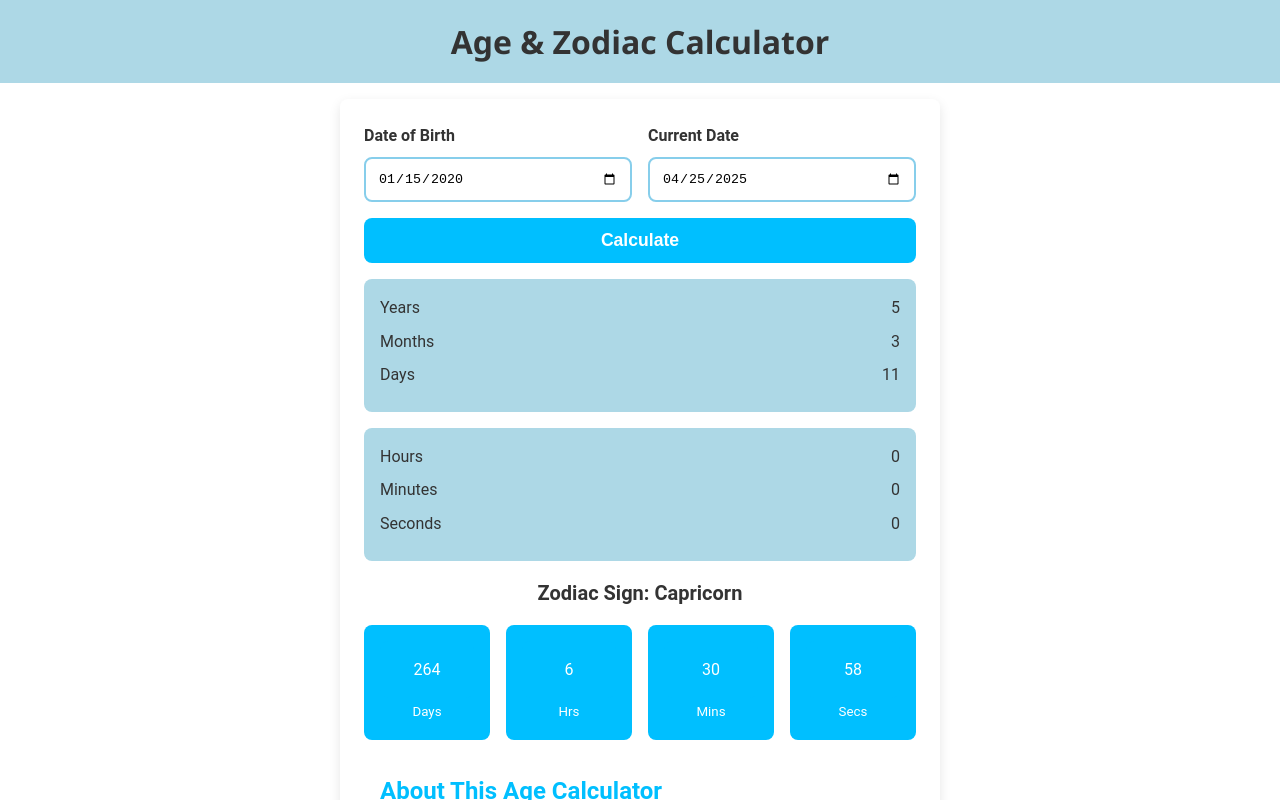
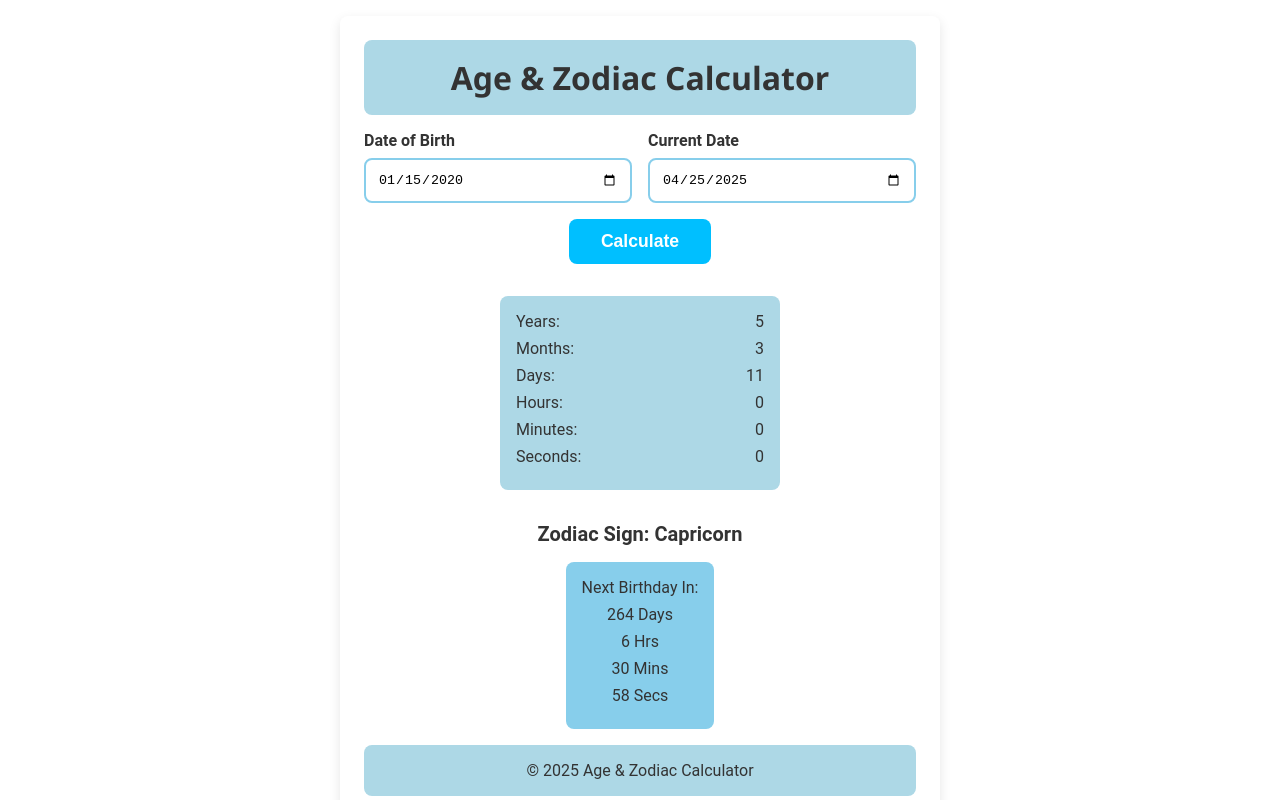
Before and after one commit to isamsays/agecalculator, a plain HTML site: page index.html in a window 1280 px wide. Both pictures are taken after typing "2020-01-15" into the empty fields and a click on the button "Calculate". Shown: the top 800 px of the page. Drawn offline with Linux system fonts and the light colour scheme.

Commit message:
Update index.html

```diff
--- a/index.html
+++ b/index.html
@@ -4,12 +4,10 @@
   <meta charset="UTF-8" />
   <meta name="viewport" content="width=device-width, initial-scale=1.0"/>
   <title>Instant Age & Zodiac Calculator - Precise Down to the Second</title>
-  <meta name="description" content="Calculate your exact age in years, months, days, hours, minutes, and seconds, discover your Zodiac sign, and count down to your next birthday" />
+  <meta name="description" content="Calculate your exact age in years, months, days, hours, minutes, and seconds, discover your Zodiac sign, and count down to your next birthday with our intuitive Age & Zodiac Calculator." />
+  <link rel="canonical" href="https://zodiacagecalculator.netlify.app" />
 
-   <link rel="canonical" href="https://zodiacagecalculator.netlify.app" />
   <meta name="keywords" content="age calculator, zodiac sign calculator, birthday countdown, precise age breakdown, date difference tool" />
-  <meta name="robots" content="index,follow">
-
    <meta name="google-site-verification" content="Px8AHEA-oHVmixsaxJ0Gtu8CewWDc4WpScreqvjohro" />
   <!-- Google tag (gtag.js) -->
 <script async src="https://www.googletagmanager.com/gtag/js?id=G-WHVZNYS75Q"></script>
@@ -20,12 +18,13 @@
 
   gtag('config', 'G-WHVZNYS75Q');
 </script>
+
   <style>
     :root {
-      --primary: #ADD8E6;   /* light blue */
-      --secondary: #87CEEB; /* sky blue */
-      --accent: #00BFFF;    /* deep sky blue */
-      --bg: #ffffff;        /* white background */
+      --primary: #ADD8E6;
+      --secondary: #87CEEB;
+      --accent: #00BFFF;
+      --bg: #ffffff;
       --dark: #333333;
       --light: #ffffff;
       --radius: 8px;
@@ -41,42 +40,44 @@
       background: var(--bg);
       color: var(--dark);
       display: flex;
-      flex-direction: column;
+      justify-content: center;
+      align-items: center;
+      padding: var(--gap);
       min-height: 100vh;
-      line-height: 1.6;
+    }
+    .container {
+      width: 100%;
+      max-width: var(--max-width);
+      background: var(--light);
+      border-radius: var(--radius);
+      box-shadow: 0 4px 12px rgba(0,0,0,0.1);
+      padding: calc(var(--gap) * 1.5);
     }
     header, footer {
       background: var(--primary);
       color: var(--dark);
       text-align: center;
       padding: var(--gap);
+      border-radius: var(--radius);
+      margin-bottom: var(--gap);
     }
     header h1 { font-family: var(--font-heading); font-size: 2rem; }
-    .container {
-      max-width: var(--max-width);
-      margin: var(--gap) auto;
-      padding: calc(var(--gap) * 1.5);
-      background: var(--light);
-      border-radius: var(--radius);
-      box-shadow: 0 4px 12px rgba(0,0,0,0.1);
-    }
     .form-row {
       display: grid;
       grid-template-columns: 1fr;
       gap: var(--gap);
+      margin-bottom: var(--gap);
     }
     @media(min-width: 600px) {
       .form-row { grid-template-columns: 1fr 1fr; }
     }
-    .form-group {
-      display: flex;
-      flex-direction: column;
-    }
     .form-group label {
+      display: block;
       margin-bottom: 0.5rem;
       font-weight: 600;
     }
     .form-group input[type="date"] {
+      width: 100%;
       padding: 0.75rem;
       border: 2px solid var(--secondary);
       border-radius: var(--radius);
@@ -87,10 +88,10 @@
       outline: none;
       box-shadow: 0 0 0 3px rgba(0,191,255,0.3);
     }
-    button {
-      margin-top: var(--gap);
-      width: 100%;
-      padding: 0.75rem;
+    #calcBtn {
+      display: block;
+      margin: 0 auto;
+      padding: 0.75rem 2rem;
       background: var(--accent);
       color: var(--light);
       border: none;
@@ -100,13 +101,20 @@
       cursor: pointer;
       transition: background var(--transition);
     }
-    button:hover { background: var(--secondary); }
+    #calcBtn:hover { background: var(--secondary); }
+    #resultsWrap {
+      text-align: center;
+      margin-top: var(--gap);
+    }
     .results {
-      margin-top: var(--gap);
+      display: inline-block;
       background: var(--primary);
       padding: var(--gap);
       border-radius: var(--radius);
       color: var(--dark);
+      margin: var(--gap) auto;
+      min-width: 280px;
+      text-align: left;
     }
     .results div {
       display: flex;
@@ -115,56 +123,24 @@
     }
     .zodiac {
       margin-top: var(--gap);
-      text-align: center;
       font-size: 1.25rem;
       font-weight: 600;
     }
     .countdown {
-      margin-top: var(--gap);
-      display: grid;
-      grid-template-columns: repeat(auto-fit, minmax(80px, 1fr));
-      gap: var(--gap);
-      text-align: center;
-    }
-    .countdown div {
-      background: var(--accent);
-      color: var(--light);
+      display: inline-block;
+      margin: var(--gap) auto;
       padding: var(--gap);
+      background: var(--secondary);
       border-radius: var(--radius);
     }
-    .content {
-      margin-top: var(--gap);
-      background: var(--light);
-      padding: var(--gap);
-      border-radius: var(--radius);
-    }
-    .content h2, .content h3 {
-      color: var(--accent);
-      margin-bottom: 0.5rem;
-    }
-    .content p, .content ul, .content ol {
-      margin-bottom: var(--gap);
-    }
-    .faq-item { margin-bottom: var(--gap); }
-    .faq-item h4 {
-      background: var(--secondary);
-      padding: 0.5rem;
-      border-radius: var(--radius);
-      cursor: pointer;
-    }
-    .faq-item p {
-      display: none;
-      padding: 0.5rem;
-      border-left: 4px solid var(--accent);
-      margin-top: 0.25rem;
-    }
+    .countdown div { margin-bottom: 0.5rem; }
   </style>
 </head>
 <body>
+  <div class="container">
     <header>
       <h1>Age & Zodiac Calculator</h1>
     </header>
-  <main class="container">
     <div class="form-row">
       <div class="form-group">
         <label for="dob">Date of Birth</label>
@@ -176,79 +152,33 @@
       </div>
     </div>
     <button id="calcBtn">Calculate</button>
-
-    <section id="resultsWrap" style="display:none;">
-      <div class="results">
-        <div><span>Years</span><span id="yrs">0</span></div>
-        <div><span>Months</span><span id="mos">0</span></div>
-        <div><span>Days</span><span id="dys">0</span></div>
-      </div>
-      <div class="results">
-        <div><span>Hours</span><span id="hrs">0</span></div>
-        <div><span>Minutes</span><span id="mins">0</span></div>
-        <div><span>Seconds</span><span id="secs">0</span></div>
+    <div id="resultsWrap" style="display:none;">
+      <div class="results" id="ageResults">
+        <div><span>Years:</span><span id="yrs">0</span></div>
+        <div><span>Months:</span><span id="mos">0</span></div>
+        <div><span>Days:</span><span id="dys">0</span></div>
+        <div><span>Hours:</span><span id="hrs">0</span></div>
+        <div><span>Minutes:</span><span id="mins">0</span></div>
+        <div><span>Seconds:</span><span id="secs">0</span></div>
       </div>
       <div class="zodiac">Zodiac Sign: <span id="zodiacSign">—</span></div>
-      <div class="countdown" id="birthdayCountdown" style="display:none;">
-        <div><div id="bdDays">0</div><small>Days</small></div>
-        <div><div id="bdHrs">0</div><small>Hrs</small></div>
-        <div><div id="bdMins">0</div><small>Mins</small></div>
-        <div><div id="bdSecs">0</div><small>Secs</small></div>
-      </div>
-    </section>
-
-    <div class="content">
-      <h2>About This Age Calculator</h2>
-      <p>This tool calculates your age with precision, breaking down into years, months, days, hours, minutes, and seconds based on your selected dates.</p>
-      <h3>Key Benefits</h3>
-      <ul>
-        <li><strong>Accurate:</strong> Uses exact date math for precise results.</li>
-        <li><strong>Informative:</strong> Displays zodiac sign and countdown to next birthday.</li>
-        <li><strong>Engaging:</strong> Interactive UI provides instant feedback.</li>
-      </ul>
-      <h3>Use Cases</h3>
-      <p>Great for planning milestone celebrations, understanding age dynamics for legal or health reasons, and satisfying curious minds with a countdown to upcoming birthdays.</p>
-      <h3>Tips for Best Results</h3>
-      <ol>
-        <li>Ensure device date/time is accurate.</li>
-        <li>Use the optional current date field to simulate future age.</li>
-        <li>Refresh the page to reset all fields and countdown.</li>
-      </ol>
-
-      <h2>Frequently Asked Questions</h2>
-      <div class="faq-item">
-        <h4>How accurate is this calculator?</h4>
-        <p>It calculates down to the second based on your device's clock.</p>
-      </div>
-      <div class="faq-item">
-        <h4>Can I use a future date?</h4>
-        <p>Yes, pick any date to see your age at that time.</p>
-      </div>
-      <div class="faq-item">
-        <h4>Why do months vary?</h4>
-        <p>Different months have 28–31 days, so the breakdown adapts accordingly.</p>
+      <div class="countdown" id="birthdayCountdown">
+        <div>Next Birthday In:</div>
+        <div><span id="bdDays">0</span> Days</div>
+        <div><span id="bdHrs">0</span> Hrs</div>
+        <div><span id="bdMins">0</span> Mins</div>
+        <div><span id="bdSecs">0</span> Secs</div>
       </div>
     </div>
-  </main>
     <footer>
-    <p>&copy; <span id="year"></span> Age & Zodiac Calculator</p>
+      &copy; <span id="year"></span> Age & Zodiac Calculator
     </footer>
+  </div>
   <script>
-    // Set default date
-    const dobInput = document.getElementById('dob');
-    const nowInput = document.getElementById('now');
-    nowInput.value = new Date().toISOString().slice(0,10);
+    // Default dates
+    document.getElementById('now').value = new Date().toISOString().slice(0,10);
     document.getElementById('year').textContent = new Date().getFullYear();
-
-    // FAQ toggle
-    document.querySelectorAll('.faq-item h4').forEach(h4 => {
-      h4.addEventListener('click', () => {
-        const p = h4.nextElementSibling;
-        p.style.display = p.style.display === 'block' ? 'none' : 'block';
-      });
-    });
-
-    // Zodiac calculation
+    // Zodiac sign function
     function getZodiacSign(day, month) {
       const ranges = [
         { sign:'Capricorn', lastDay:19,m:1},{ sign:'Aquarius', lastDay:18,m:2},
@@ -258,39 +188,45 @@
         { sign:'Virgo', lastDay:22,m:9},{ sign:'Libra', lastDay:22,m:10},
         { sign:'Scorpio', lastDay:21,m:11},{ sign:'Sagittarius', lastDay:21,m:12}
       ];
-      for(let r of ranges){ if(month===r.m) return day<=r.lastDay? r.sign : ranges[(ranges.indexOf(r)+1)%12].sign; }
+      for (let r of ranges) {
+        if (month === r.m) return day <= r.lastDay ? r.sign : ranges[(ranges.indexOf(r)+1)%12].sign;
+      }
       return 'Capricorn';
     }
-
-    // Countdown update
+    // Birthday countdown
     function updateCountdown(dob) {
-      const now=new Date(), y=now.getFullYear();
-      let next=new Date(y,dob.getMonth(),dob.getDate());
-      if(now>next) next=new Date(y+1,dob.getMonth(),dob.getDate());
-      const diff=next-now;
-      document.getElementById('bdDays').textContent = Math.floor(diff/864e5);
-      document.getElementById('bdHrs').textContent  = Math.floor(diff%864e5/36e5);
-      document.getElementById('bdMins').textContent = Math.floor(diff%36e5/6e4);
-      document.getElementById('bdSecs').textContent = Math.floor(diff%6e4/1e3);
+      const now = new Date();
+      let next = new Date(now.getFullYear(), dob.getMonth(), dob.getDate());
+      if (now > next) next.setFullYear(now.getFullYear()+1);
+      const diff = next - now;
+      const d = Math.floor(diff/864e5);
+      const h = Math.floor(diff%864e5/36e5);
+      const m = Math.floor(diff%36e5/6e4);
+      const s = Math.floor(diff%6e4/1e3);
+      document.getElementById('bdDays').textContent = d;
+      document.getElementById('bdHrs').textContent = h;
+      document.getElementById('bdMins').textContent = m;
+      document.getElementById('bdSecs').textContent = s;
     }
-
-    document.getElementById('calcBtn').addEventListener('click',()=>{
-      if(!dobInput.value) return alert('Please select your birth date.');
-      const dob=new Date(dobInput.value);
-      const now=new Date(nowInput.value);
-      if(now<dob) return alert('Current date must be after birth date.');
-      const diff=new Date(now-dob);
-      document.getElementById('yrs').textContent = diff.getUTCFullYear()-1970;
+    document.getElementById('calcBtn').addEventListener('click', () => {
+      const dobVal = document.getElementById('dob').value;
+      const nowVal = document.getElementById('now').value;
+      if (!dobVal) { alert('Please select your birth date.'); return; }
+      const dob = new Date(dobVal);
+      const nowDate = new Date(nowVal);
+      if (nowDate < dob) { alert('Current date must be after birth date.'); return; }
+      const diff = new Date(nowDate - dob);
+      document.getElementById('yrs').textContent = diff.getUTCFullYear() - 1970;
       document.getElementById('mos').textContent = diff.getUTCMonth();
-      document.getElementById('dys').textContent = diff.getUTCDate()-1;
+      document.getElementById('dys').textContent = diff.getUTCDate() - 1;
       document.getElementById('hrs').textContent = diff.getUTCHours();
-      document.getElementById('mins').textContent= diff.getUTCMinutes();
-      document.getElementById('secs').textContent= diff.getUTCSeconds();
+      document.getElementById('mins').textContent = diff.getUTCMinutes();
+      document.getElementById('secs').textContent = diff.getUTCSeconds();
+      document.getElementById('zodiacSign').textContent = getZodiacSign(dob.getDate(), dob.getMonth()+1);
       document.getElementById('resultsWrap').style.display = 'block';
-      document.getElementById('zodiacSign').textContent = getZodiacSign(dob.getDate(), dob.getMonth()+1);
-      document.getElementById('birthdayCountdown').style.display = 'grid';
       clearInterval(window.bdTimer);
-      window.bdTimer = setInterval(()=> updateCountdown(dob),1000);
+      updateCountdown(dob);
+      window.bdTimer = setInterval(() => updateCountdown(dob), 1000);
     });
   </script>
 </body>
```
Lines whose indentation alone changed are shown as unchanged.
